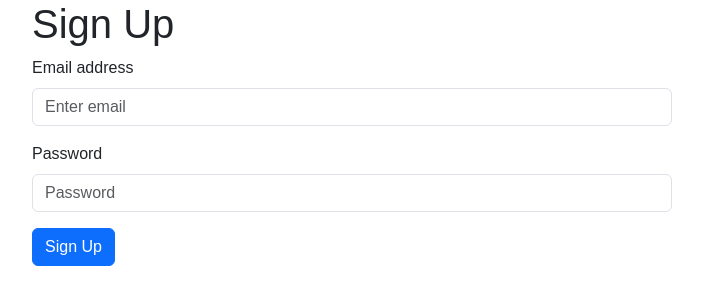
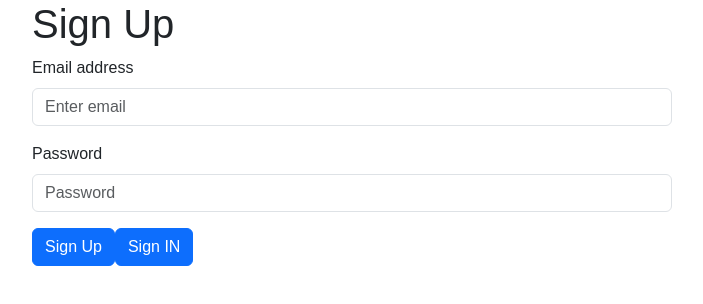
Before and after one commit to Naveenchinthakindi/Notestodo, a React (Create React App) app: page / in a window 1280 px wide. Shown: the top 304 px of the page, without its empty margins (288-991 px from the left). Built offline with nearby package versions, Linux system fonts and the light colour scheme.

Commit message:
added routing

```diff
--- a/src/App.js
+++ b/src/App.js
@@ -8,9 +8,6 @@ function App() {
   return (
     <BrowserRouter>
       <div className="App">
-        {/* <Notes/> */}
-        {/* <SignIn />
-        <SignUp /> */}
         <Routes>
           <Route path="/" element={<SignUp/>}/>
           <Route path="/signin" element={<SignIn />} />
--- a/src/components/SignUp.jsx
+++ b/src/components/SignUp.jsx
@@ -74,6 +74,7 @@ function SignIn() {
       <Button variant="primary" type="submit">
         Sign Up
       </Button>
+      <Button variant="primary" onClick={()=>navigate("/signin")}>Sign IN</Button>
     </Form>
   );
 }
```
